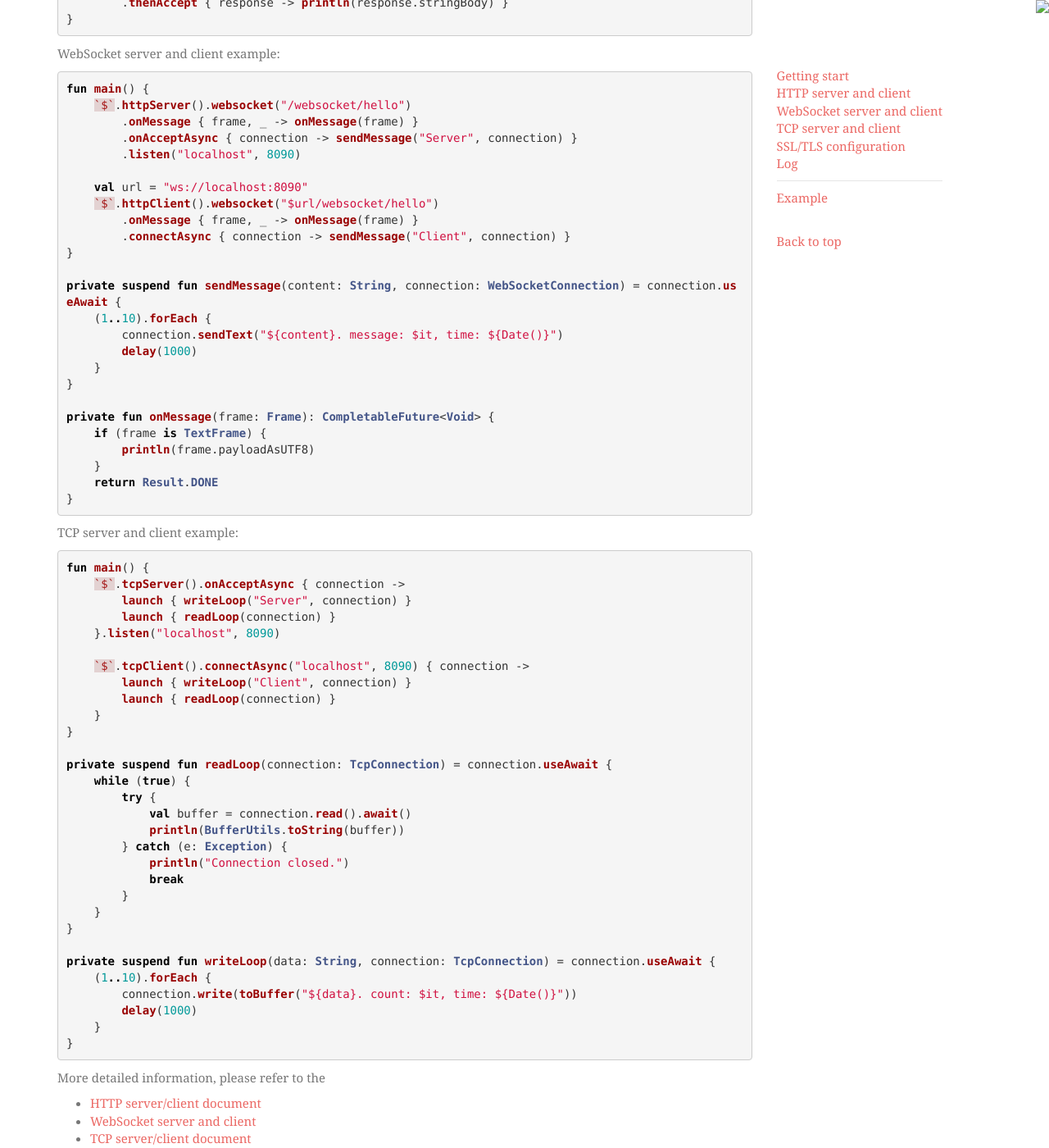
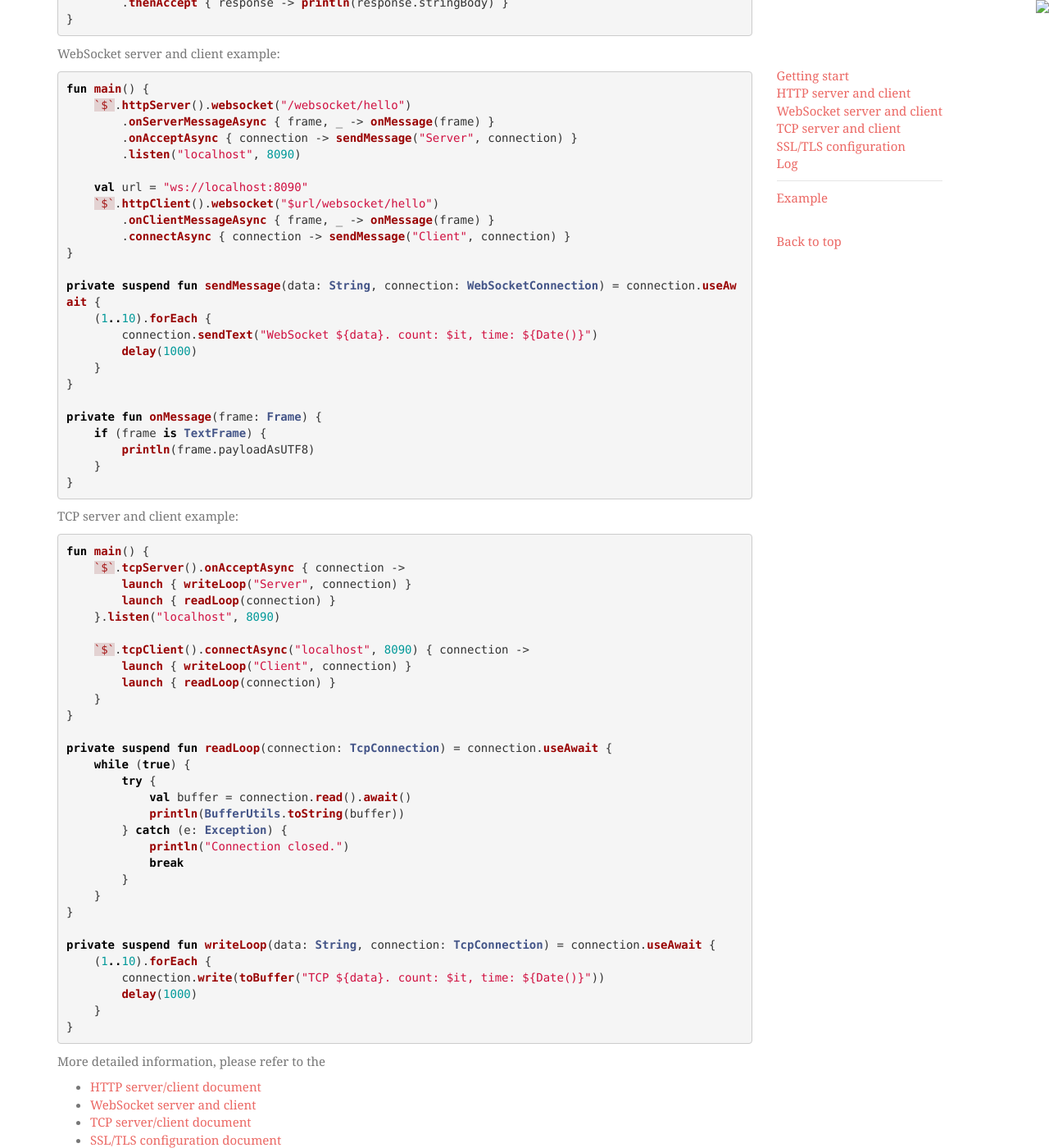
Before and after one commit to hypercube1024/firefly, a Jekyll site: the page built from _docs/getting-start.md, in a window 1280 px wide and 1400 px high, scrolled down 1992 px. Shown: the whole window at 82% size. Built offline with Jekyll 4.4.1, drawn with Linux system fonts in a browser that asks for light colours.

Commit message:
[doc]: update demo

````diff
--- a/_docs/getting-start.md
+++ b/_docs/getting-start.md
@@ -109,28 +109,27 @@
 ```kotlin
 fun main() {
     `$`.httpServer().websocket("/websocket/hello")
-        .onMessage { frame, _ -> onMessage(frame) }
+        .onServerMessageAsync { frame, _ -> onMessage(frame) }
         .onAcceptAsync { connection -> sendMessage("Server", connection) }
         .listen("localhost", 8090)
 
     val url = "ws://localhost:8090"
     `$`.httpClient().websocket("$url/websocket/hello")
-        .onMessage { frame, _ -> onMessage(frame) }
+        .onClientMessageAsync { frame, _ -> onMessage(frame) }
         .connectAsync { connection -> sendMessage("Client", connection) }
 }
 
-private suspend fun sendMessage(content: String, connection: WebSocketConnection) = connection.useAwait {
+private suspend fun sendMessage(data: String, connection: WebSocketConnection) = connection.useAwait {
     (1..10).forEach {
-        connection.sendText("${content}. message: $it, time: ${Date()}")
+        connection.sendText("WebSocket ${data}. count: $it, time: ${Date()}")
         delay(1000)
     }
 }
 
-private fun onMessage(frame: Frame): CompletableFuture<Void> {
+private fun onMessage(frame: Frame) {
     if (frame is TextFrame) {
         println(frame.payloadAsUTF8)
     }
-    return Result.DONE
 }
 ```
 
@@ -162,7 +161,7 @@
 
 private suspend fun writeLoop(data: String, connection: TcpConnection) = connection.useAwait {
     (1..10).forEach {
-        connection.write(toBuffer("${data}. count: $it, time: ${Date()}"))
+        connection.write(toBuffer("TCP ${data}. count: $it, time: ${Date()}"))
         delay(1000)
     }
 }
````
Also changed, not shown: _docs/tcp-server-and-client.md (+1 -1 lines), _docs/websocket-server-and-client.md (+5 -6 lines).
